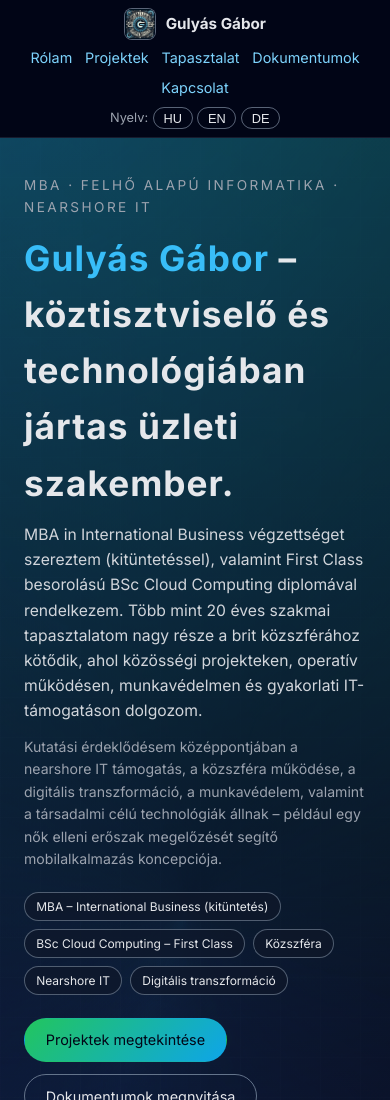
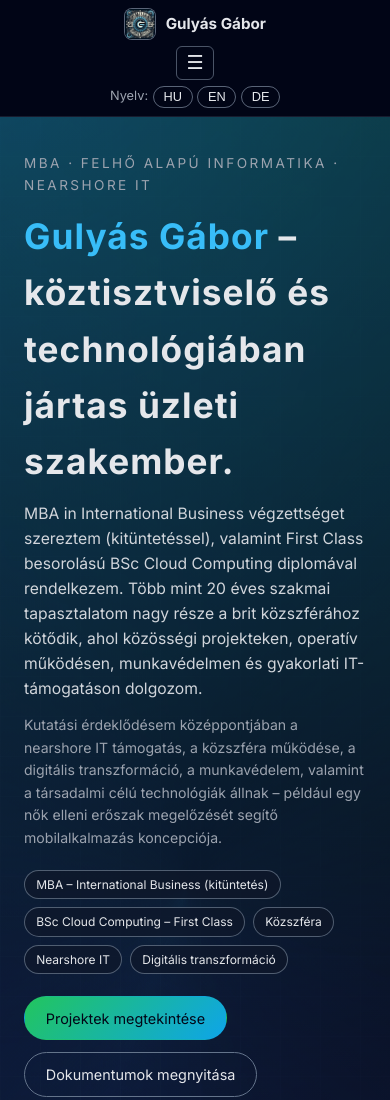
Before and after one commit to robag23/magyar, a plain HTML site: page index.html in a window 390 px wide. Shown: the top 1100 px of the page. Drawn offline with Linux system fonts and the light colour scheme.

Commit message:
Update index.html

```diff
--- a/index.html
+++ b/index.html
@@ -481,9 +481,43 @@
         gap: 0.3rem;
         font-size: 0.8rem;
       }
+      /* Hamburger alapból rejtve */
+.nav-toggle {
+  display: none;
+}
+
+/* Mobil nézet */
+@media (max-width: 640px) {
+  .nav-toggle {
+    display: block;
+    background: transparent;
+    border: 1px solid rgba(148,163,184,0.5);
+    padding: 0.3rem 0.6rem;
+    border-radius: 6px;
+    font-size: 1.2rem;
+    color: #e5e7eb;
+    cursor: pointer;
+  }
+
+  /* Menü alapból elrejtve mobilon */
+  .nav-links {
+    display: none;
+    flex-direction: column;
+    gap: 0.7rem;
+    text-align: center;
+    width: 100%;
+    padding-top: 0.6rem;
+  }
+
+  /* Menü látható, ha toggle osztály aktív */
+  .nav-links.open {
+    display: flex;
+  }
+}
+
     }
 .nav-links a {
-  color: #7dd3fc;       /* világoskék */
+  color: #60a5fa;       /* világoskék */
   border-bottom: 1px solid transparent;
 }
 
@@ -505,6 +539,8 @@
       <img src="logo.jpg" alt="Logó" class="nav-logo">
       <span>Gulyás Gábor</span>
     </div>
+
+<button class="nav-toggle" onclick="toggleMenu()">☰</button>
 
     <nav class="nav-links">
       <a href="#about">Rólam</a>
@@ -1008,6 +1044,12 @@
     }
   }
 </script>
+  <script>
+function toggleMenu() {
+  document.querySelector('.nav-links').classList.toggle('open');
+}
+</script>
+
 <script src="https://translate.google.com/translate_a/element.js?cb=googleTranslateElementInit"></script>
 
 </body>
```
